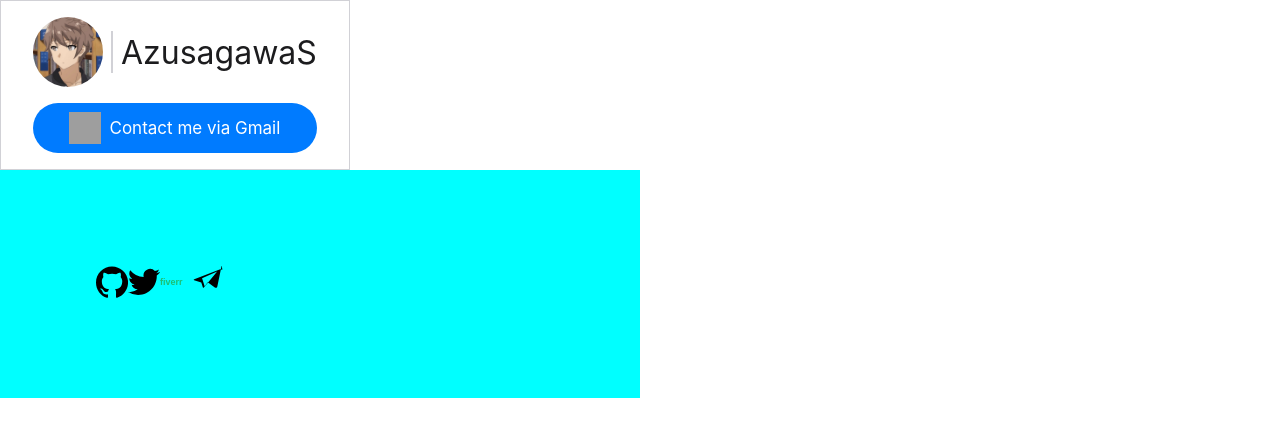
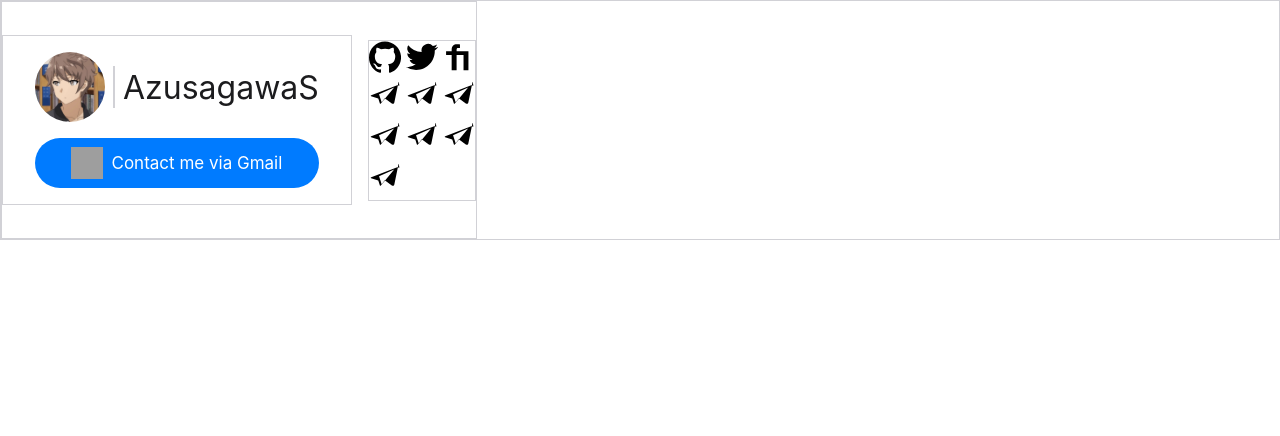
Before and after one commit to AzusagawaSakuta131/Personal_Website_In_React, a React (Vite) app: page / in a window 1280 px wide. Shown: the top 436 px of the page. Built offline with nearby package versions, Linux system fonts and the light colour scheme; grey boxes are pictures that could not be loaded.

Commit message:
Added some links.

```diff
--- a/src/Components/AccountButton.css
+++ b/src/Components/AccountButton.css
@@ -1,4 +1,5 @@
-.accountbutton{
+.accountbuttonicon{
+  max-width:32px;
 }
 
 .accountbutton:hover {
--- a/src/Components/AccountButton.tsx
+++ b/src/Components/AccountButton.tsx
@@ -16,8 +16,6 @@ const AccountButton = ({iconUrl,link,altText}:AccountButtonProps) => {
         <img
         src={iconUrl}
         alt={altText}
-        width="32"
-        height="32"
         className="accountbuttonicon"
         />
     </a>
--- a/src/Components/AccountButtonGroup.css
+++ b/src/Components/AccountButtonGroup.css
@@ -1,4 +1,13 @@
 .buttonslayout {
     display:flex;
-    padding:15%;
+    width:106px;
+    flex-wrap:wrap;
+    gap:5px;
 }
+
+@media (max-width: 768px) {
+    .buttonslayout{
+        width:auto;
+        justify-content:center;
+    }
+}
--- a/src/Components/AccountButtonGroup.tsx
+++ b/src/Components/AccountButtonGroup.tsx
@@ -23,6 +23,35 @@ const AccountButtonGroup=()=>{
             link:"https://t.me/AzusagawaSakuta131",
             altText:"Telegram",
         },
+        {
+            iconUrl:"./Telegram.svg",
+            link:"https://t.me/AzusagawaSakuta131",
+            altText:"Telegram",
+        },
+        {
+            iconUrl:"./Telegram.svg",
+            link:"https://t.me/AzusagawaSakuta131",
+            altText:"Telegram",
+        },
+        {
+            iconUrl:"./Telegram.svg",
+            link:"https://t.me/AzusagawaSakuta131",
+            altText:"Telegram",
+        },
+        {
+            iconUrl:"./Telegram.svg",
+            link:"https://t.me/AzusagawaSakuta131",
+            altText:"Telegram",
+        },
+        {
+            iconUrl:"./Telegram.svg",
+            link:"https://t.me/AzusagawaSakuta131",
+            altText:"Telegram",
+        },{
+            iconUrl:"./Telegram.svg",
+            link:"https://t.me/AzusagawaSakuta131",
+            altText:"Telegram",
+        },
     ]
 
     return (
--- a/src/Components/ButtonGroupCard.css
+++ b/src/Components/ButtonGroupCard.css
@@ -1,6 +1,4 @@
 .buttongroup{
-    background-color:aqua;
-    width:50%;
-    height:65%;
+    border: 1px solid #D1D1D6;
     display:flex;
 }
--- a/src/Components/FootPage.css
+++ b/src/Components/FootPage.css
@@ -1,7 +1,24 @@
 *{
     box-sizing:border-box;
 }
-
+.footpage{
+    border: 1px solid #D1D1D6;
+    height:30vh;
+    display:flex;
+}
 .footpagecontainer{
+    border: 1px solid #D1D1D6;
+    display:flex;
     justify-content:flex-start;
+    align-items:center;
+    justify-content:center;
+    gap:1rem;
 }
+@media (max-width: 768px) {
+    .footpage{
+      height:auto;
+    }
+    .footpagecontainer {
+        flex-direction: column;
+    }
+}
--- a/src/Components/FootPage.tsx
+++ b/src/Components/FootPage.tsx
@@ -1,14 +1,14 @@
 import ProfileCard from "./Profile"
+import { ButtonGroupCard } from "./ButtonGroupCard"
 import "./FootPage.css"
-import { ButtonGroupCard } from "./ButtonGroupCard"
 
 
 export const FootPage = () => {
   return (
     <div className="footpage">
       <div className="footpagecontainer">
-      <ProfileCard/>
-      <ButtonGroupCard/>
+      <div><ProfileCard/></div>
+      <div><ButtonGroupCard/></div>
       </div>
     </div>
   )
```
Also changed, not shown: public/Fiverr.svg.
